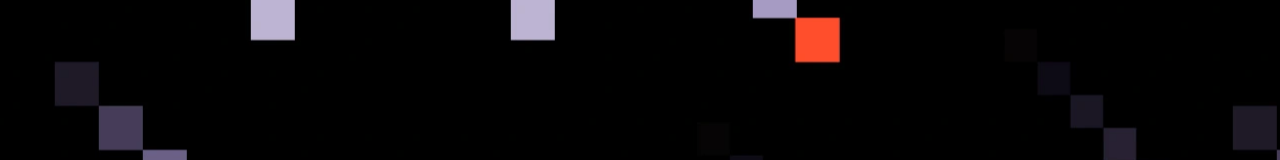
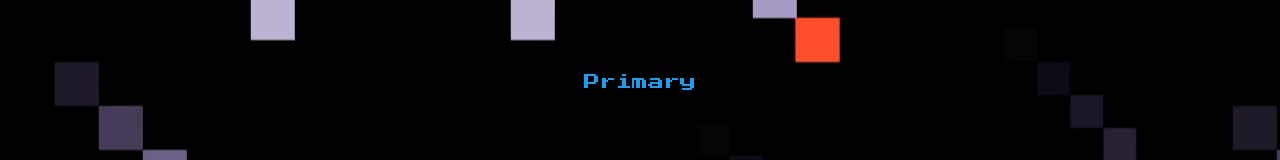
Before and after one commit to faridvatani/retro-pixel-portfolio, a Next.js app: page / in a window 1280 px wide. Shown: the part 610-770 px from the top of the page. Built offline with nearby package versions, Linux system fonts and the light colour scheme.

Commit message:
feat: Add TextSpan component

```diff
--- a/src/app/page.tsx
+++ b/src/app/page.tsx
@@ -1,10 +1,12 @@
 import Button from "@/components/Button";
-import Image from "next/image";
+import TextSpan from "@/components/TextSpan";
 
 export default function Home() {
   return (
     <main className="flex min-h-screen flex-col items-center justify-between p-24">
       <Button>Click</Button>
+      <TextSpan>Primary</TextSpan>
+
     </main>
   );
 }
--- /dev/null
+++ b/src/components/TextSpan.tsx
@@ -0,0 +1,19 @@
+import React, { FC } from "react";
+
+interface TextSpanProps {
+  children: React.ReactNode;
+  className?: string;
+  variant?: "primary" | "success" | "warning" | "error" | "disabled";
+}
+
+const TextSpan: FC<TextSpanProps> = ({
+  children,
+  className,
+  variant = "primary",
+}) => {
+  return (
+    <span className={`nes-text is-${variant} ${className}`}>{children}</span>
+  );
+};
+
+export default TextSpan;
```
